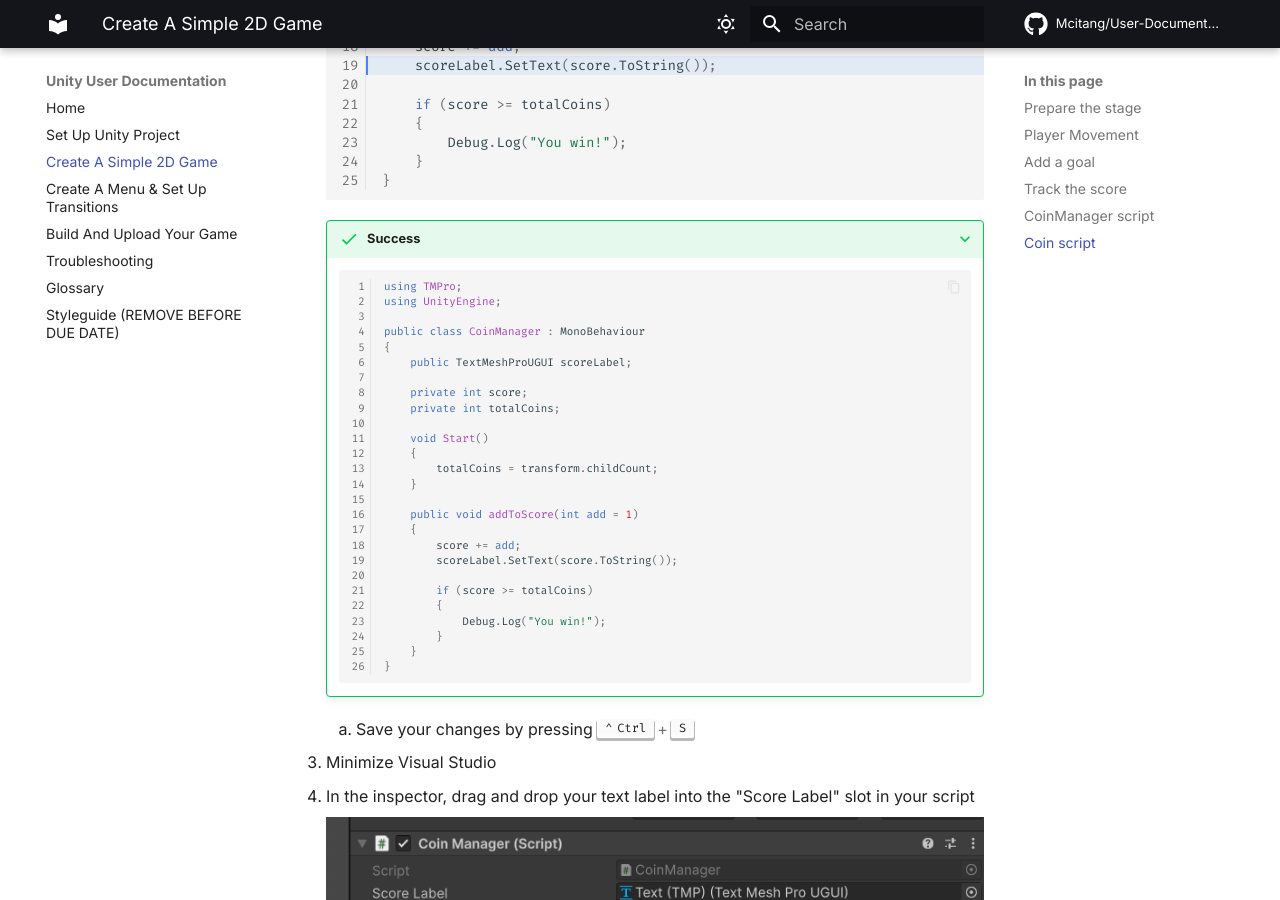
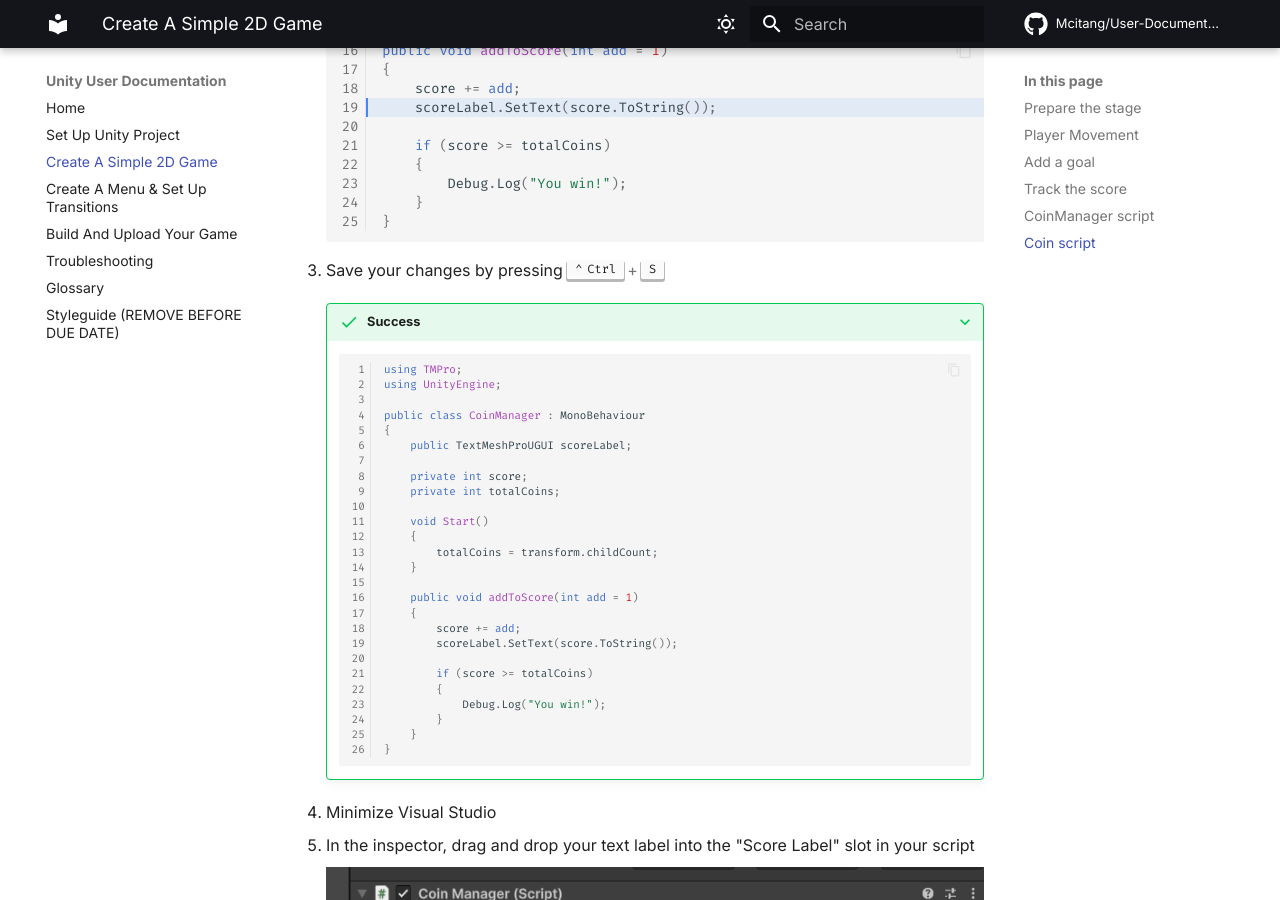
Before and after one commit to Mcitang/User-Documentation, an MkDocs documentation site: the page built from docs/make-game.md, in a window 1280 px wide and 900 px high, scrolled down 15047 px. Built offline with MkDocs 1.6.1 and Material for MkDocs 9.7.7, drawn with Linux system fonts in a browser that asks for light colours; emoji names are drawn with the system emoji font; comment, search, counter and statistics services are not loaded; part of the change alters nothing that is shown; some of the changed text lies outside the part shown.

````diff
--- a/docs/make-game.md
+++ b/docs/make-game.md
@@ -479,6 +479,8 @@ Before hitting _Play_ though, we have to assign a value to the `Rigidbody2D` var
     }
     ```
 
+1. Save your changes by pressing ++ctrl+s++
+
     !!! success
         Completed coin script
 
@@ -544,6 +546,8 @@ Now your game can be won! Let's update the UI to show the score.
     }
     ```
 
+1. Save your changes by pressing ++ctrl+s++
+
     ???+ success
 
         ```C# linenums="1"
@@ -574,7 +578,6 @@ Now your game can be won! Let's update the UI to show the score.
             }
         }
         ```
-1. Save your changes by pressing ++ctrl+s++
 
 1. Minimize Visual Studio
 
````
